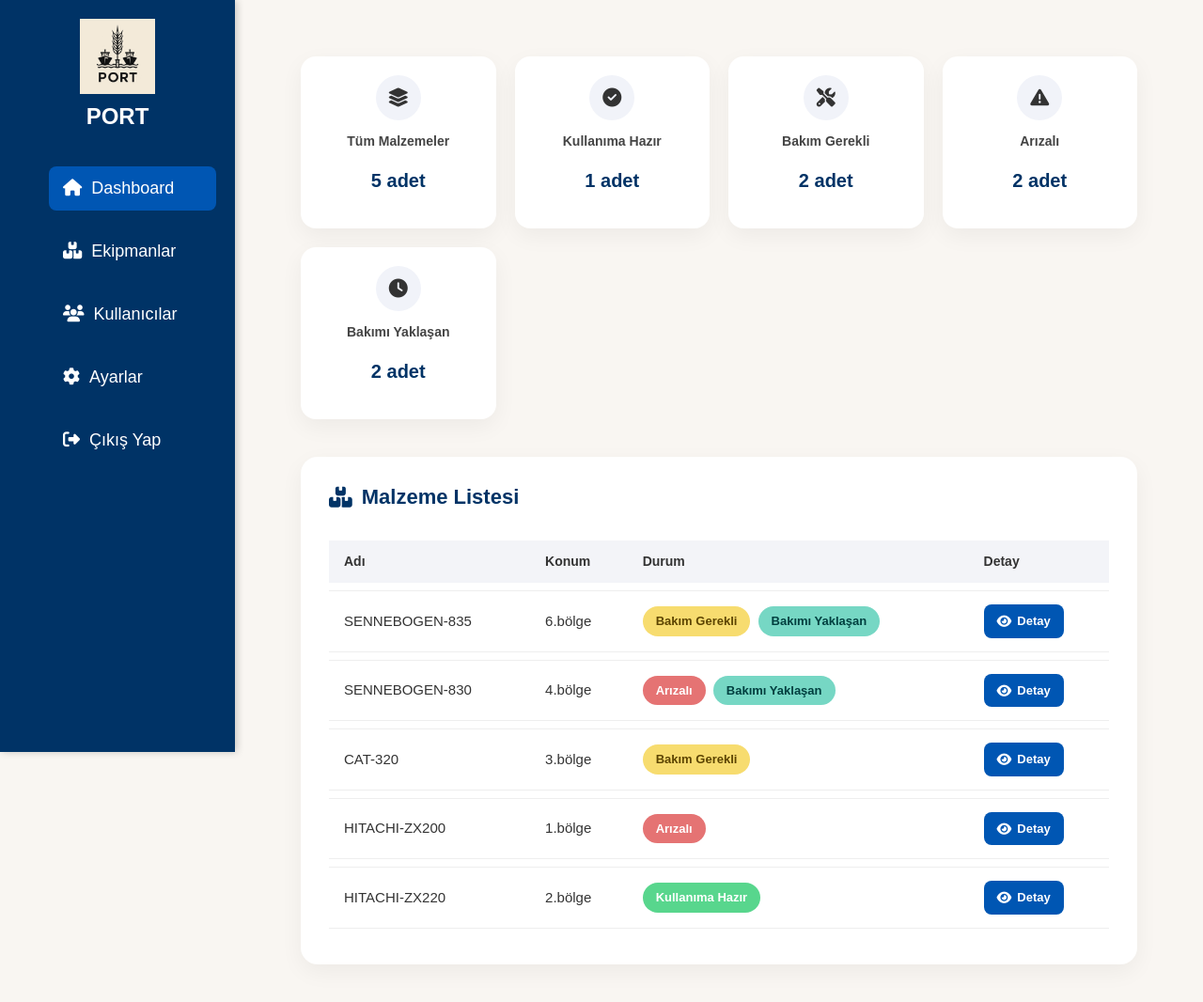
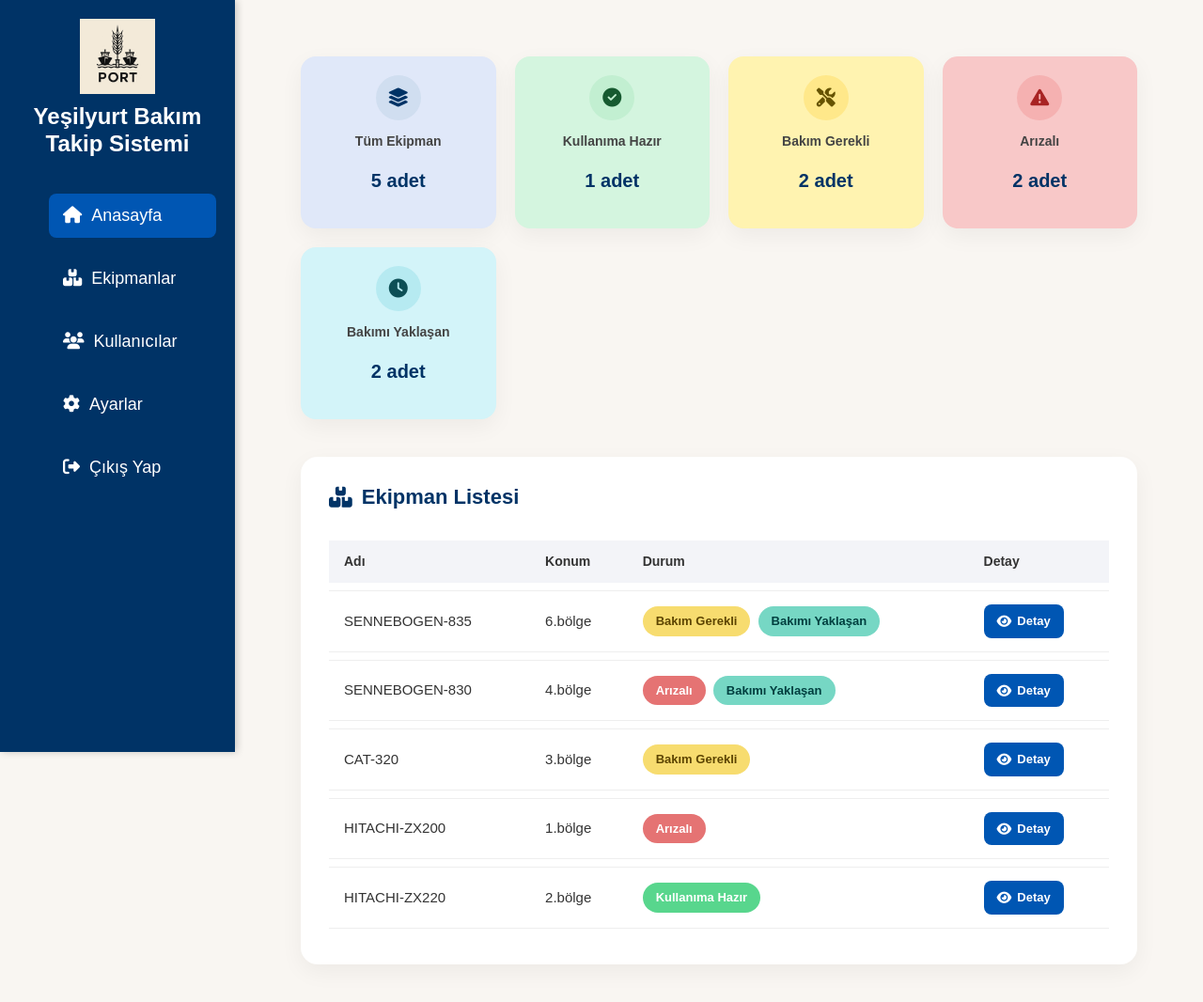
Before and after one commit to aziz-2803/barcode_project, a Flask app: page / in a window 1280 px wide. Shown: the top 1066 px of the page at 94% size. Run offline with Flask 3, Linux system fonts and the light colour scheme; a user stored in the database is signed in; data comes from the database, SQL or seed files in the repository; some libraries are stand-ins or nearby versions.

Commit message:
Dashboard ve bakım yaklaşan düzeltmeleri tamamlandı

```diff
--- a/app/static/css/style.css
+++ b/app/static/css/style.css
@@ -483,3 +483,55 @@ body {
 .detail-btn i {
     font-size: 14px;
 }
+
+/* ألوان متطابقة مع حالات القطع */
+
+.soft-blue {
+    background-color: #e0e8f9; /* Tüm Malzemeler */
+}
+.soft-blue .icon-wrapper {
+    background-color: #d0def0;
+}
+.soft-blue .icon-wrapper i {
+    color: #003366;
+}
+
+.soft-green {
+    background-color: #d4f5df; /* Kullanıma Hazır */
+}
+.soft-green .icon-wrapper {
+    background-color: #c2efd1;
+}
+.soft-green .icon-wrapper i {
+    color: #165a30;
+}
+
+.soft-yellow {
+    background-color: #fff3b0; /* Bakım Gerekli */
+}
+.soft-yellow .icon-wrapper {
+    background-color: #ffe88a;
+}
+.soft-yellow .icon-wrapper i {
+    color: #665300;
+}
+
+.soft-red {
+    background-color: #f8c8c8; /* Arızalı */
+}
+.soft-red .icon-wrapper {
+    background-color: #f5b1b1;
+}
+.soft-red .icon-wrapper i {
+    color: #a82323;
+}
+
+.soft-cyan {
+    background-color: #d3f4f9; /* Bakımı Yaklaşan */
+}
+.soft-cyan .icon-wrapper {
+    background-color: #b6eaf1;
+}
+.soft-cyan .icon-wrapper i {
+    color: #0d4f56;
+}
--- a/app/templates/dashboard.html
+++ b/app/templates/dashboard.html
@@ -4,7 +4,7 @@
     <!-- العناوين العلوية -->
     <div class="stats-grid">
         {% set cards = [
-            ('Tüm Malzemeler', parcalar|length, 'fa-layer-group', 'soft-blue', 'all'),
+            ('Tüm Ekipman', parcalar|length, 'fa-layer-group', 'soft-blue', 'all'),
             ('Kullanıma Hazır', hazir, 'fa-check-circle', 'soft-green', 'Kullanıma hazır'),
             ('Bakım Gerekli', bakım, 'fa-tools', 'soft-yellow', 'Bakım Gerekli'),
             ('Arızalı', arizali, 'fa-exclamation-triangle', 'soft-red', 'Arızalı'),
@@ -25,7 +25,7 @@
 
     <!-- جدول البيانات -->
     <div class="data-section">
-        <h2 class="data-title"><i class="fas fa-boxes"></i> Malzeme Listesi</h2>
+        <h2 class="data-title"><i class="fas fa-boxes"></i> Ekipman Listesi</h2>
         <div class="table-wrapper">
             <table class="malzeme-table" id="malzemeTable">
                 <thead>
--- a/app/templates/layout.html
+++ b/app/templates/layout.html
@@ -3,7 +3,7 @@
 <head>
     <meta charset="UTF-8">
     <meta name="viewport" content="width=device-width, initial-scale=1.0">
-    <title>{{ title if title else "PORT Yönetim Sistemi" }}</title>
+    <title>{{ title if title else "Bakımhane Yönetim Sistemi" }}</title>
 
     <!-- Bootstrap & FontAwesome -->
     <link href="https://cdn.jsdelivr.net/npm/bootstrap@5.3.2/dist/css/bootstrap.min.css" rel="stylesheet">
--- a/app/templates/sidebar.html
+++ b/app/templates/sidebar.html
@@ -1,11 +1,11 @@
 <div class="sidebar">
     <div class="sidebar-logo">
         <img src="{{ url_for('static', filename='images/logo.png') }}" alt="Logo">
-        <h2>PORT</h2>
+        <h2>Yeşilyurt Bakım Takip Sistemi</h2>
     </div>
     <ul class="sidebar-menu">
         <li><a href="{{ url_for('main.dashboard') }}" class="{% if request.endpoint == 'main.dashboard' %}active{% endif %}">
-            <i class="fas fa-home"></i> Dashboard
+            <i class="fas fa-home"></i> Anasayfa
         </a></li>
         <li><a href="{{ url_for('main.malzeme_listesi') }}" class="{% if request.endpoint == 'main.malzeme_listesi' %}active{% endif %}">
             <i class="fas fa-boxes"></i> Ekipmanlar
```
